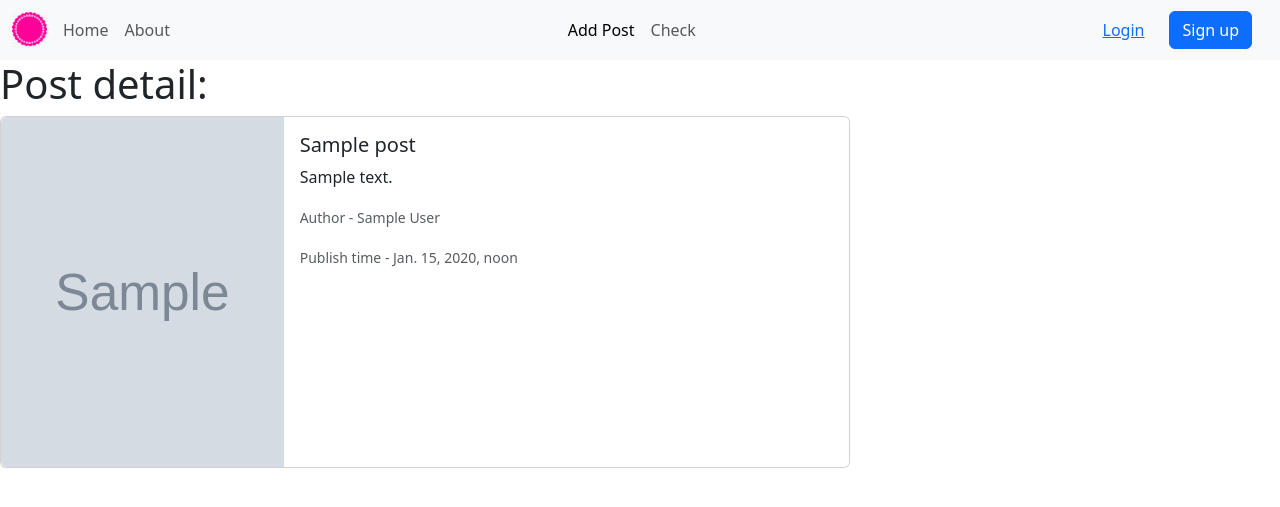
After one commit to andriiBaku/blog_proj, a Django app: page /blog/post/1/ in a window 1280 px wide. The commit adds this page. Shown: the top 507 px of the page. Run offline with Django 4.2, Linux system fonts and the light colour scheme; tables that the repository leaves empty hold one stand-in row (values such as "Sample post"); grey boxes marked "Sample" are stand-in pictures.

Commit message:
Create post detail page and view. Create form and page for creating post.

```diff
--- a/blog/models.py
+++ b/blog/models.py
@@ -14,6 +14,9 @@ class Post(models.Model):
     def __str__(self):
         return self.title
 
+    def get_author_name(self):
+        return str(self.author)
+
 class Category(models.Model):
     name = models.CharField(max_length=100)
 
--- a/blog/templates/blog/base.html
+++ b/blog/templates/blog/base.html
@@ -16,7 +16,7 @@
   <!-- Container wrapper -->
   <div class="container-fluid">
     <!-- Navbar brand -->
-    <a class="navbar-brand me-2" href="#">
+    <a class="navbar-brand me-2" href="{% url 'homepage' %}">
       <img
         src="{% static 'blog/images/blog.png' %}"
         height="16"
@@ -60,7 +60,7 @@
       <!-- Left links -->
       <ul class="navbar-nav mb-2 mb-lg-0">
         <li class="nav-item">
-          <a class="nav-link active" aria-current="page" href="#">Add</a>
+          <a class="nav-link active" aria-current="page" href="{% url 'post_create' %}">Add Post</a>
         </li>
         <li class="nav-item">
           <a class="nav-link" href="#">Check</a>
--- /dev/null
+++ b/blog/templates/blog/post_detail.html
@@ -0,0 +1,45 @@
+{% extends 'blog/base.html' %}
+
+{% block content %}
+
+    <h1>Post detail:</h1>
+    {% load static %}
+    <div class="card mb-3" style="max-width: 850px;">
+      <div class="row g-0">
+        <div class="col-md-4">
+            {% if post.post_image %}
+          <img
+            src="{{ post.post_image.url }}"
+            alt="{{ post.title }}"
+            class="img-fluid rounded-start"
+            style="height: 350px; width: 350px;"
+          />
+                {% else %}
+
+               <img
+            src="{% static 'blog/images/post_detail_non_image.jpg' %}"
+            alt="{{ post.title }}"
+            class="img-fluid rounded-start"
+            style="height: 350px; width: 350px;"
+          />
+
+            {% endif %}
+        </div>
+        <div class="col-md-8">
+          <div class="card-body">
+            <h5 class="card-title">{{ post.title }}</h5>
+            <p class="card-text">
+              {{ post.description }}
+            </p>
+              <p class="card-text">
+              <small class="text-muted">Author - {{ post.get_author_name }}</small>
+            </p>
+            <p class="card-text">
+              <small class="text-muted">Publish time - {{ post.post_published }}</small>
+            </p>
+          </div>
+        </div>
+      </div>
+    </div>
+
+{% endblock %}
--- a/blog/urls.py
+++ b/blog/urls.py
@@ -3,4 +3,6 @@ from . import views
 
 urlpatterns = [
     re_path('^$', views.homepage, name='homepage'),
+    re_path('^post/(?P<pk>\d+)/$', views.post_detail, name='post_detail'),
+    re_path('^post/create/$', views.post_create, name='post_create'),
 ]
--- a/blog/views.py
+++ b/blog/views.py
@@ -1,7 +1,26 @@
-from django.shortcuts import render, get_object_or_404
-from .models import Post
+from django.shortcuts import render, get_object_or_404, redirect
+from .models import Post, Author
+from .forms import PostForm
 # Create your views here.
+
 
 def homepage(request):
     posts = Post.objects.all()
     return render(request, 'blog/homepage.html', {'posts': posts})
+
+def post_detail(request, pk):
+    post = Post.objects.get(pk=pk)
+    return render(request, 'blog/post_detail.html', {'post': post})
+
+def post_create(request):
+    if request.method == "POST":
+        form = PostForm(request.POST, request.FILES)
+        if form.is_valid():
+            post_form = form.save(commit=False)
+            author = Author.objects.get(user=request.user)
+            post_form.author = author
+            post_form.save()
+            return redirect('post_detail', pk=post_form.pk)
+    else:
+        form = PostForm()
+    return render(request, 'blog/post_create_form.html', {'form': form})
--- a/blog_proj/settings.py
+++ b/blog_proj/settings.py
@@ -38,6 +38,8 @@ INSTALLED_APPS = [
     'django.contrib.messages',
     'django.contrib.staticfiles',
     'blog',
+    'crispy_forms',
+    "crispy_bootstrap5",
 ]
 
 MIDDLEWARE = [
@@ -126,3 +128,7 @@ MEDIA_ROOT = BASE_DIR / 'uploads'
 # https://docs.djangoproject.com/en/4.2/ref/settings/#default-auto-field
 
 DEFAULT_AUTO_FIELD = 'django.db.models.BigAutoField'
+
+CRISPY_ALLOWED_TEMPLATE_PACKS = "bootstrap5"
+
+CRISPY_TEMPLATE_PACK = "bootstrap5"
```
Also changed, not shown: blog/forms.py (added, +7 -0 lines), blog/templates/blog/homepage.html (+14 -7 lines), blog/templates/blog/post_create_form.html (added, +18 -0 lines), blog/static/blog/images/post_detail_non_image.jpg (added), uploads/blog_images/2023/07/20/python.png (added), 1 other file.
